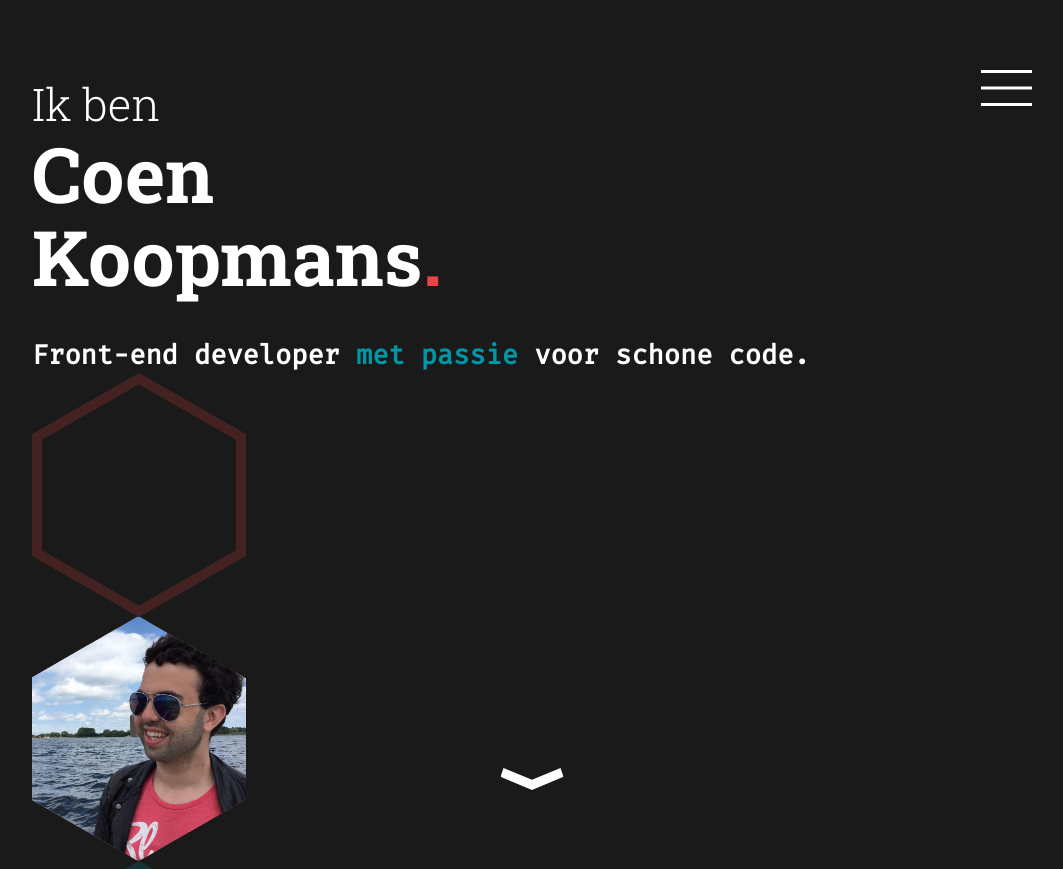
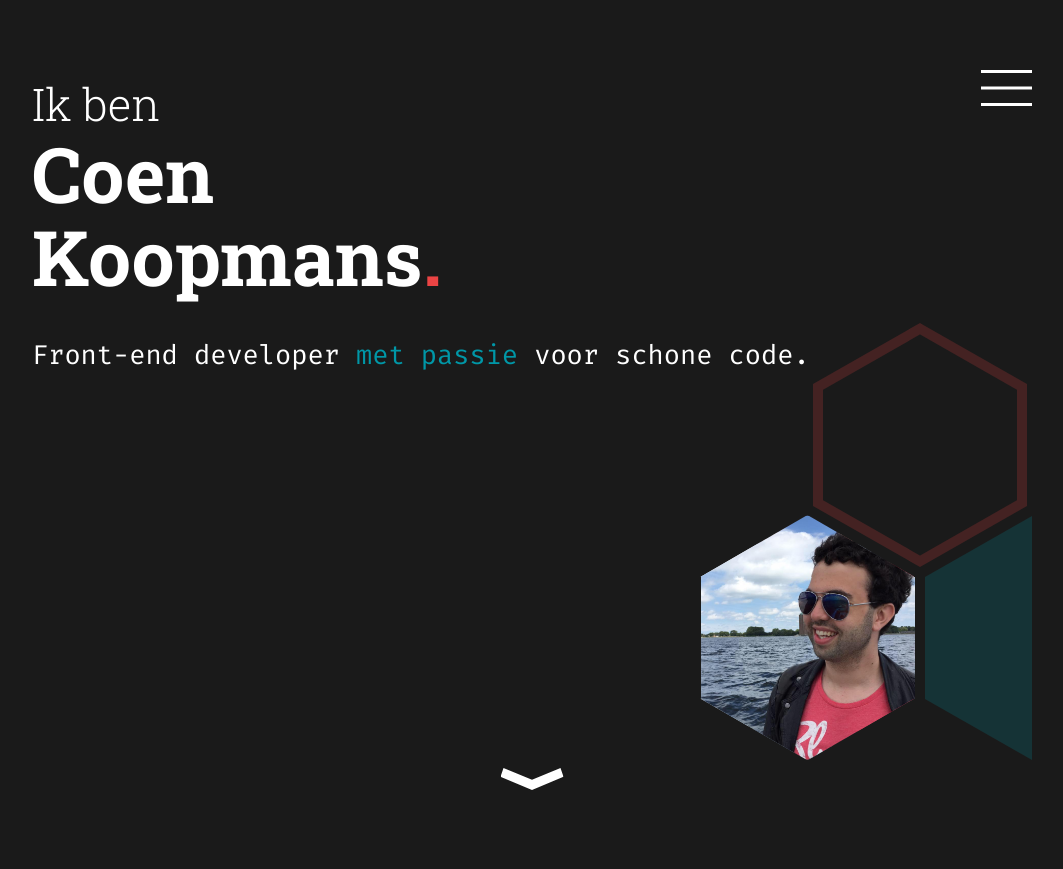
Before and after one commit to coenkoopmans/coenkoopmans.nl, an Angular app: page / in a window 1280 px wide. Shown: the top 869 px of the page, without its empty margins (108-1171 px from the left). After the commit the page ends 800 px from the top, so only its background shows below. Built offline with nearby package versions, Linux system fonts and the light colour scheme.

Commit message:
Improves hexagon styling as a group

```diff
--- a/src/app/intro/intro.component.scss
+++ b/src/app/intro/intro.component.scss
@@ -11,6 +11,8 @@ $name-first-last-line-height: 55px;
 
 $hexagon-width: 214px;
 $hexagon-height: 244px;
+
+$hexagon-margin: 10px;
 
 .intro {
   width: 100%;
@@ -30,6 +32,7 @@ $hexagon-height: 244px;
 .name {
   font-weight: 300;
   font-size: $font-size-h1-small;
+  z-index: 2;
   @include breakpoint('tablet') {
     font-size: $font-size-h1-small * $scale-factor-tablet;
   }
@@ -51,8 +54,10 @@ $hexagon-height: 244px;
 .tagLine {
   font-family: $font-mono;
   font-size: $font-size-tagLine;
+  font-weight: 400;
   line-height: 35px;
   margin-top: 40px;
+  z-index: 2;
   @include breakpoint('tablet') {
     font-size: $font-size-tagLine * $scale-factor-tablet;
   }
@@ -69,6 +74,7 @@ $hexagon-height: 244px;
   // Horizontally center
   left: 50%;
   transform: translateX(-50%);
+  z-index: 1337;
 
   @include breakpoint('tablet') {
     width: $scroll-button-width * $scale-factor-tablet;
@@ -81,20 +87,32 @@ $hexagon-height: 244px;
 }
 
 .introBackground {
-
+  position: absolute;
+  z-index: 1;
+  bottom: 40px;
+  right: 0;
+  width: $hexagon-width * 2 + $hexagon-margin;
+  height: $hexagon-height * 1.8;
+  overflow: hidden;
 }
 
 .introBackground__hexagon {
   width: $hexagon-width;
   height: $hexagon-height;
+  position: absolute;
 }
 
 .introBackground__hexagon--fill {
   background: url('/assets/ui/hexagon-fill.svg');
+  bottom: 0;
+  right: -$hexagon-width / 2;
 }
 
 .introBackground__hexagon--outline {
   background: url('/assets/ui/hexagon-outline.svg');
+  position: absolute;
+  right: $hexagon-margin / 2;
+  bottom: $hexagon-height * 0.79;
 }
 
 /*
@@ -122,11 +140,13 @@ $hexagon-image-scale-factor: 0.5773502691896257;
 }
 
 .introBackground__hexagon--image {
-  position: relative;
   height: $hexagon-height / 2;
   margin: ($hexagon-height / 4) 0;
   background: url('/assets/coen-koopmans-picture.jpg') center;
   background-size: auto $hexagon-height;
+
+  bottom: 0;
+  right: ($hexagon-width / 2) + $hexagon-margin;
 }
 
 .introBackground__hexagon--image:after {
--- a/src/app/menu/menu.component.scss
+++ b/src/app/menu/menu.component.scss
@@ -14,7 +14,6 @@ $menu-button-top-desktop: 70px;
   position: absolute;
   right: $padding-left-right-mobile - $menu-button-padding;
   top: $menu-button-top-mobile - $menu-button-padding;
-
   padding: $menu-button-padding;
 
   @include breakpoint('tablet') {
```
